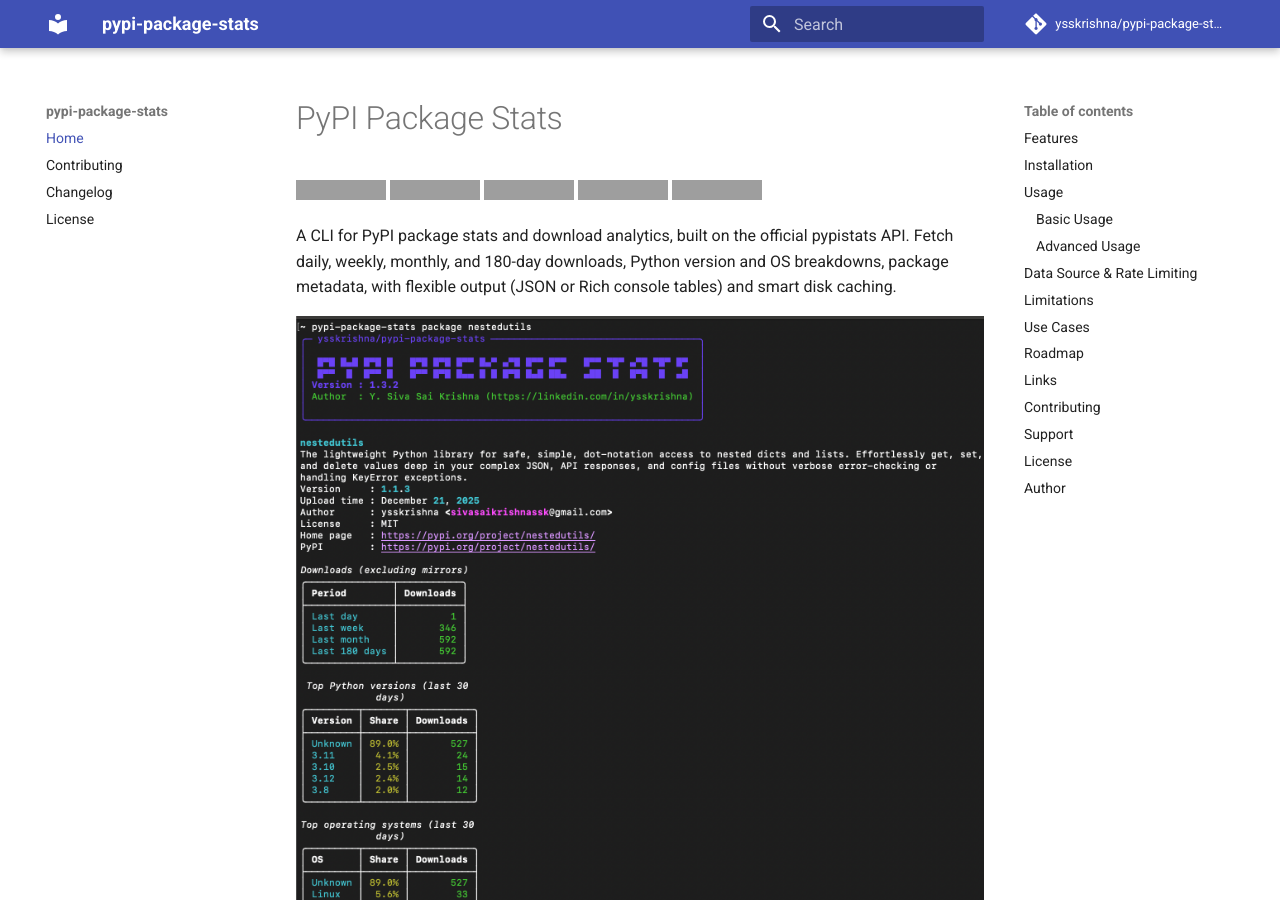
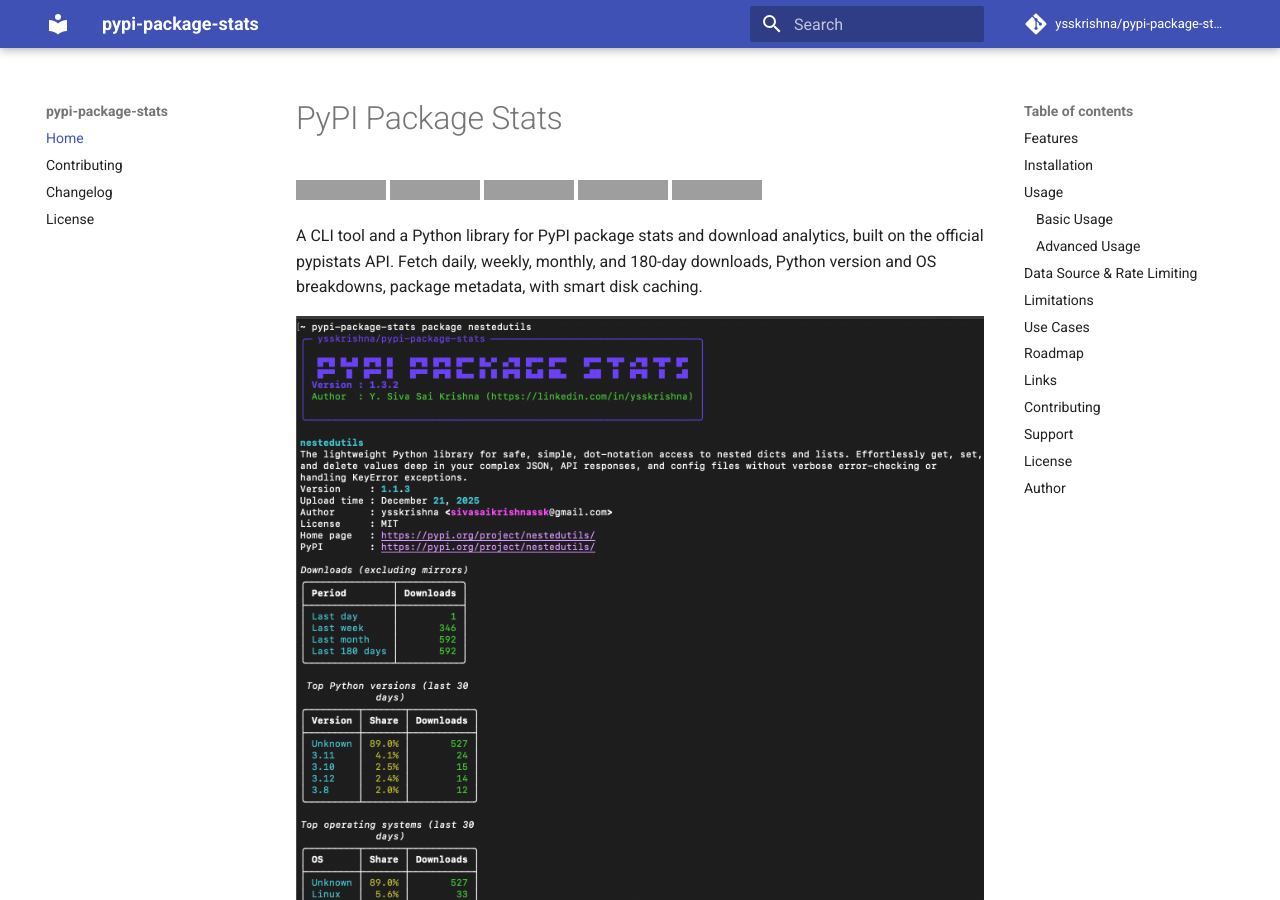
Before and after one commit to ysskrishna/pypi-package-stats, an MkDocs documentation site: the page built from docs/index.md, in a window 1280 px wide and 900 px high. Built offline with MkDocs 1.6.1 and Material for MkDocs 9.7.7, drawn with Linux system fonts in a browser that asks for light colours; comment, search, counter and statistics services are not loaded; some of the changed text lies outside the part shown; grey boxes are pictures that could not be loaded.

Commit message:
Siva | update package descriptions

```diff
--- a/README.md
+++ b/README.md
@@ -7,7 +7,7 @@
 [![Documentation](https://img.shields.io/badge/docs-ysskrishna.github.io%2Fpypi--package--stats-blue.svg)](https://ysskrishna.github.io/pypi-package-stats/)
 
 
-A CLI for PyPI package stats and download analytics, built on the official pypistats API. Fetch daily, weekly, monthly, and 180-day downloads, Python version and OS breakdowns, package metadata, with flexible output (JSON or Rich console tables) and smart disk caching.
+A CLI tool and a Python library for PyPI package stats and download analytics, built on the official pypistats API. Fetch daily, weekly, monthly, and 180-day downloads, Python version and OS breakdowns, package metadata, with smart disk caching.
 
 ![Example Output](https://raw.githubusercontent.com/ysskrishna/pypi-package-stats/main/media/example_output.png)
 
--- a/mkdocs.yml
+++ b/mkdocs.yml
@@ -1,6 +1,6 @@
 # mkdocs.yml
 site_name: pypi-package-stats
-site_description: A CLI for PyPI package stats and download analytics, built on the official pypistats API. Fetch daily, weekly, monthly, and 180-day downloads, Python version and OS breakdowns, package metadata, with flexible output (JSON or Rich console tables) and smart disk caching.
+site_description: A CLI tool and a Python library for PyPI package stats and download analytics, built on the official pypistats API. Fetch daily, weekly, monthly, and 180-day downloads, Python version and OS breakdowns, package metadata, with smart disk caching.
 site_author: Y. Siva Sai Krishna
 site_url: "https://ysskrishna.github.io/pypi-package-stats"
 repo_name: "ysskrishna/pypi-package-stats"
--- a/pyproject.toml
+++ b/pyproject.toml
@@ -5,7 +5,7 @@ build-backend = "hatchling.build"
 [project]
 name = "pypi-package-stats"
 version = "1.3.2"
-description = "A CLI for PyPI package stats and download analytics, built on the official pypistats API. Fetch daily, weekly, monthly, and 180-day downloads, Python version and OS breakdowns, package metadata, with flexible output (JSON or Rich console tables) and smart disk caching."
+description = "A CLI tool and a Python library for PyPI package stats and download analytics, built on the official pypistats API. Fetch daily, weekly, monthly, and 180-day downloads, Python version and OS breakdowns, package metadata, with smart disk caching."
 readme = "README.md"
 requires-python = ">=3.8"
 authors = [
```
Also changed, not shown: other parts of README.md (+0 -1 lines), 1 other file.
